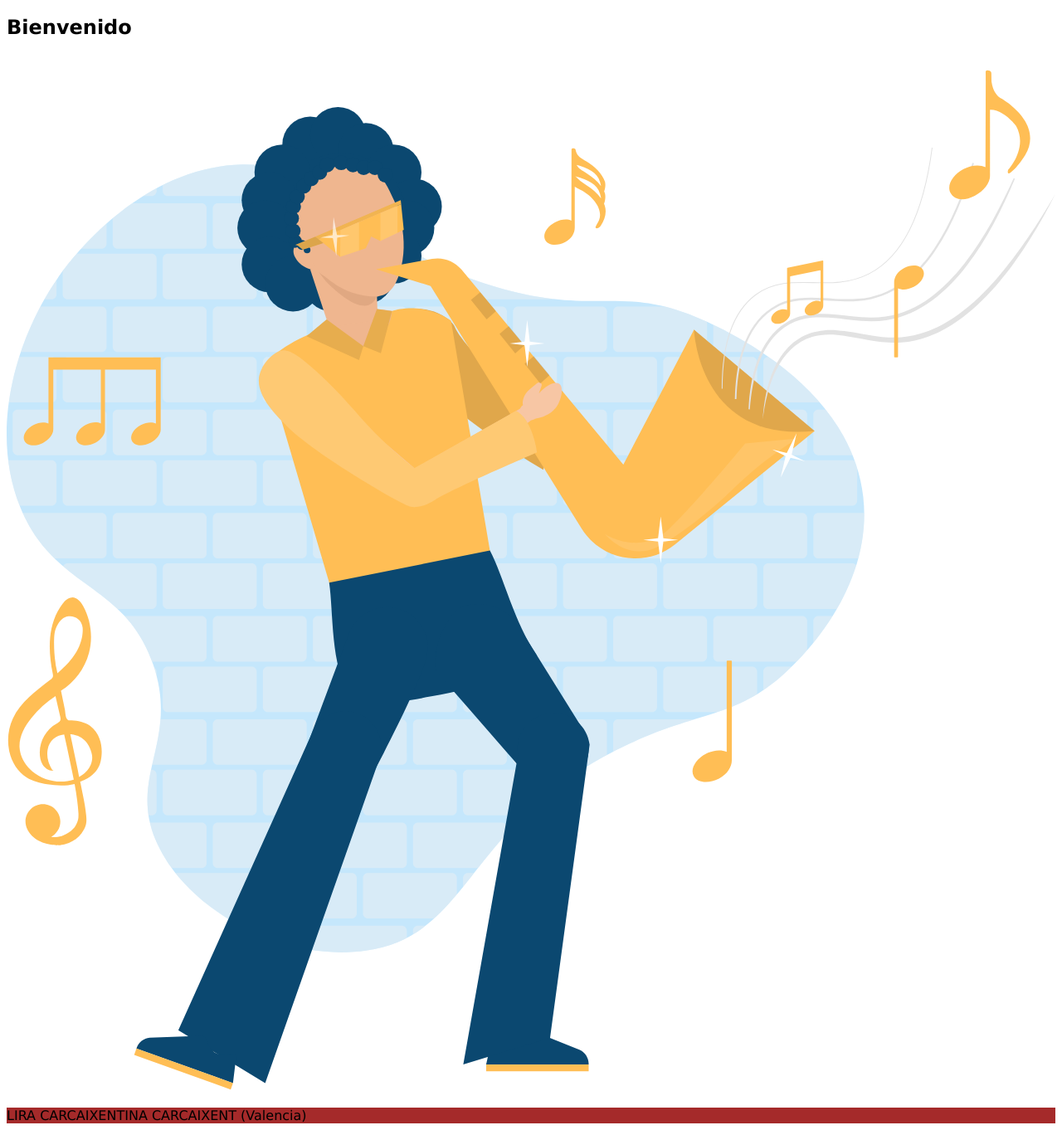
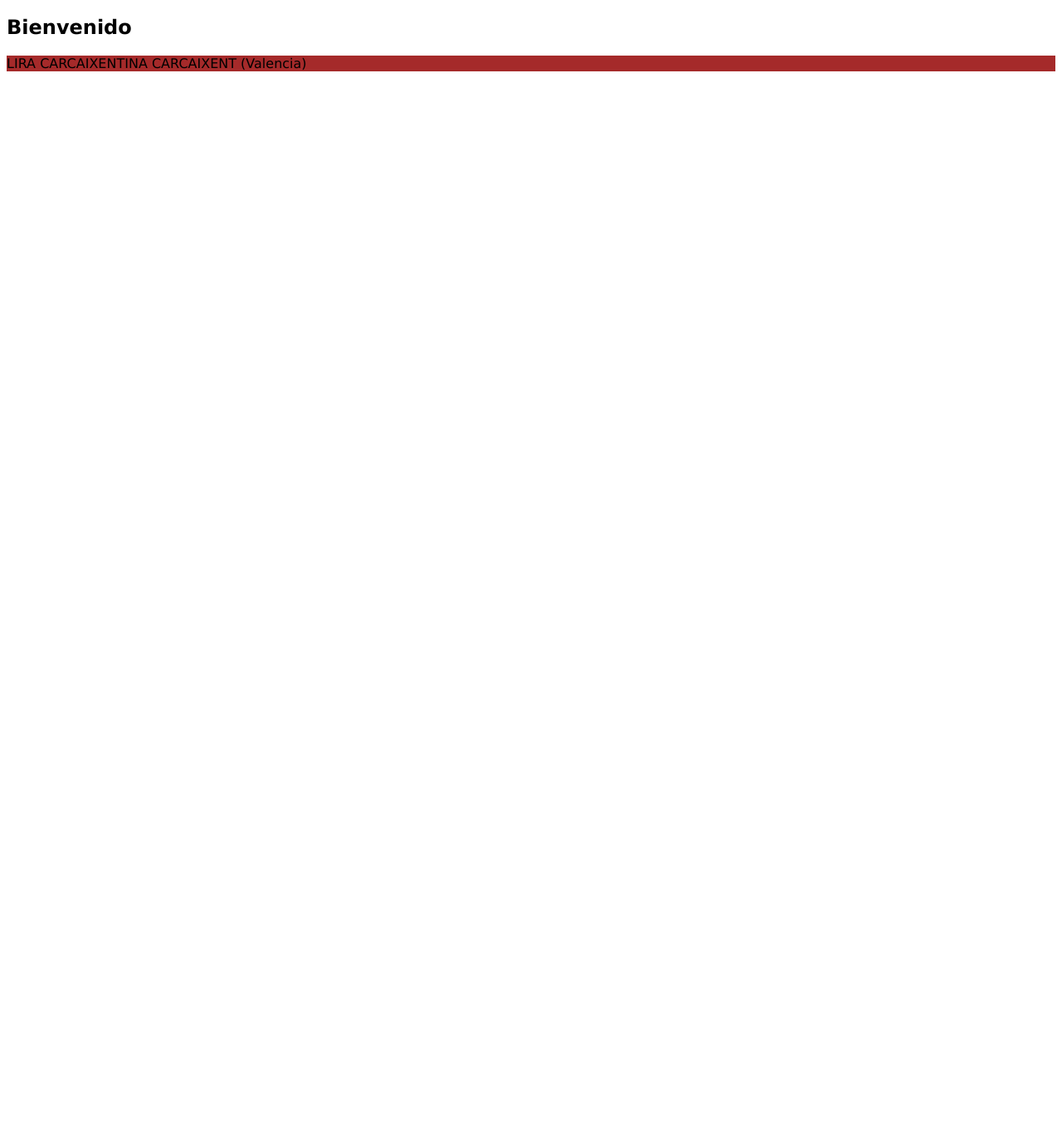
Before and after one commit to Joorgi/lira_carcaixent, a Symfony app: template app/templates/main.html.twig in a window 1280 px wide. Shown: the part 110-1472 px from the top of the page at 83% size. After the commit the page ends 196 px from the top, so only its background shows below. Run offline with Twig, Linux system fonts and the light colour scheme; the template is opened without the code that fills it, so the values that code supplies are empty; some libraries are stand-ins or nearby versions.

Commit message:
delete duplicated img

```diff
--- a/app/templates/main.html.twig
+++ b/app/templates/main.html.twig
@@ -3,7 +3,4 @@
 {% block formSection %}
 	<h1 class='text-center'>Bienvenido
 		{{userName}}</h1>
-	<div class='col-md-9 col-lg-6 col-xl-5'>
-		<img src='/images/svg/mainAdmin.svg' class='img-fluid' alt='Sample image'>
-	</div>
 {% endblock %}
```
